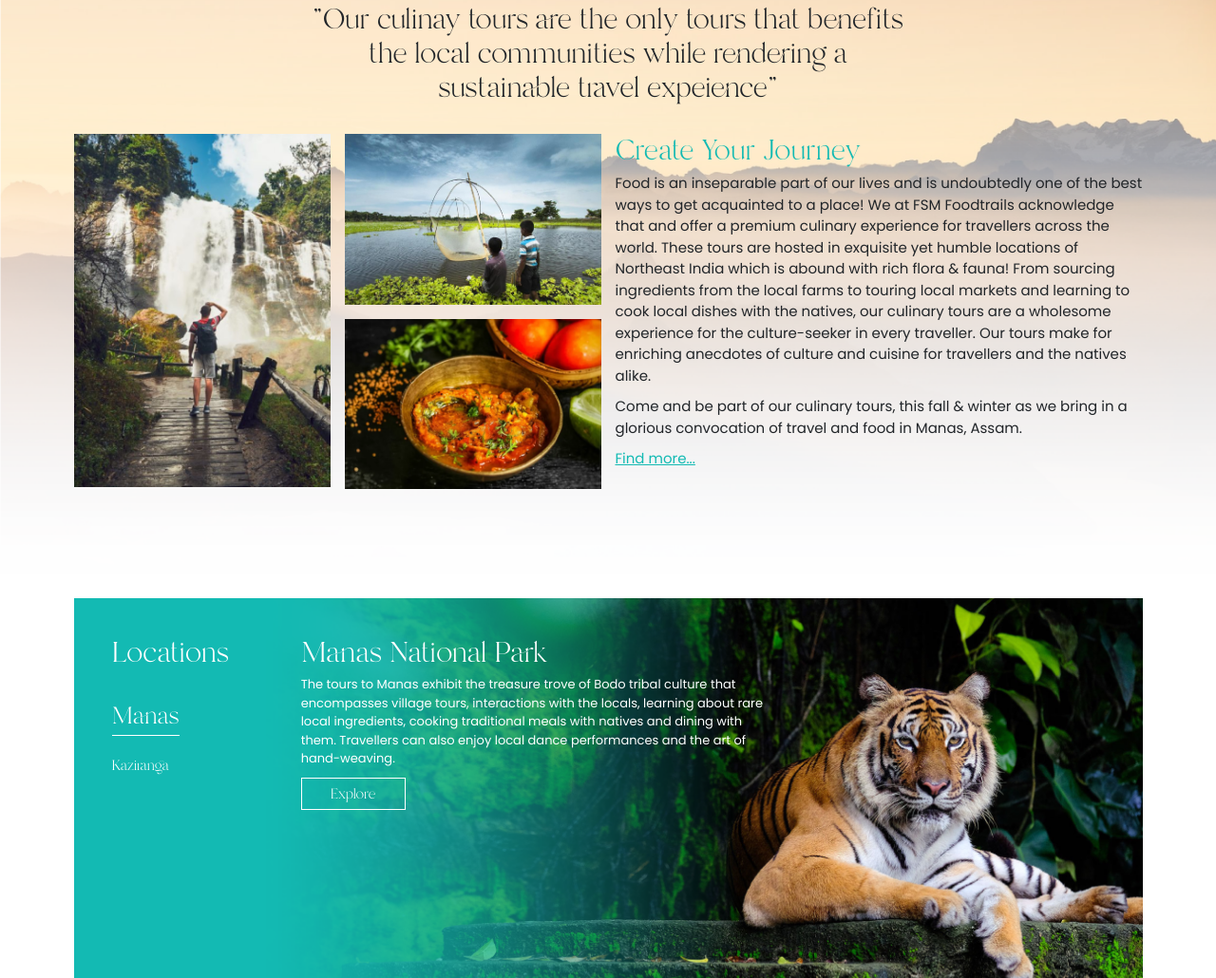
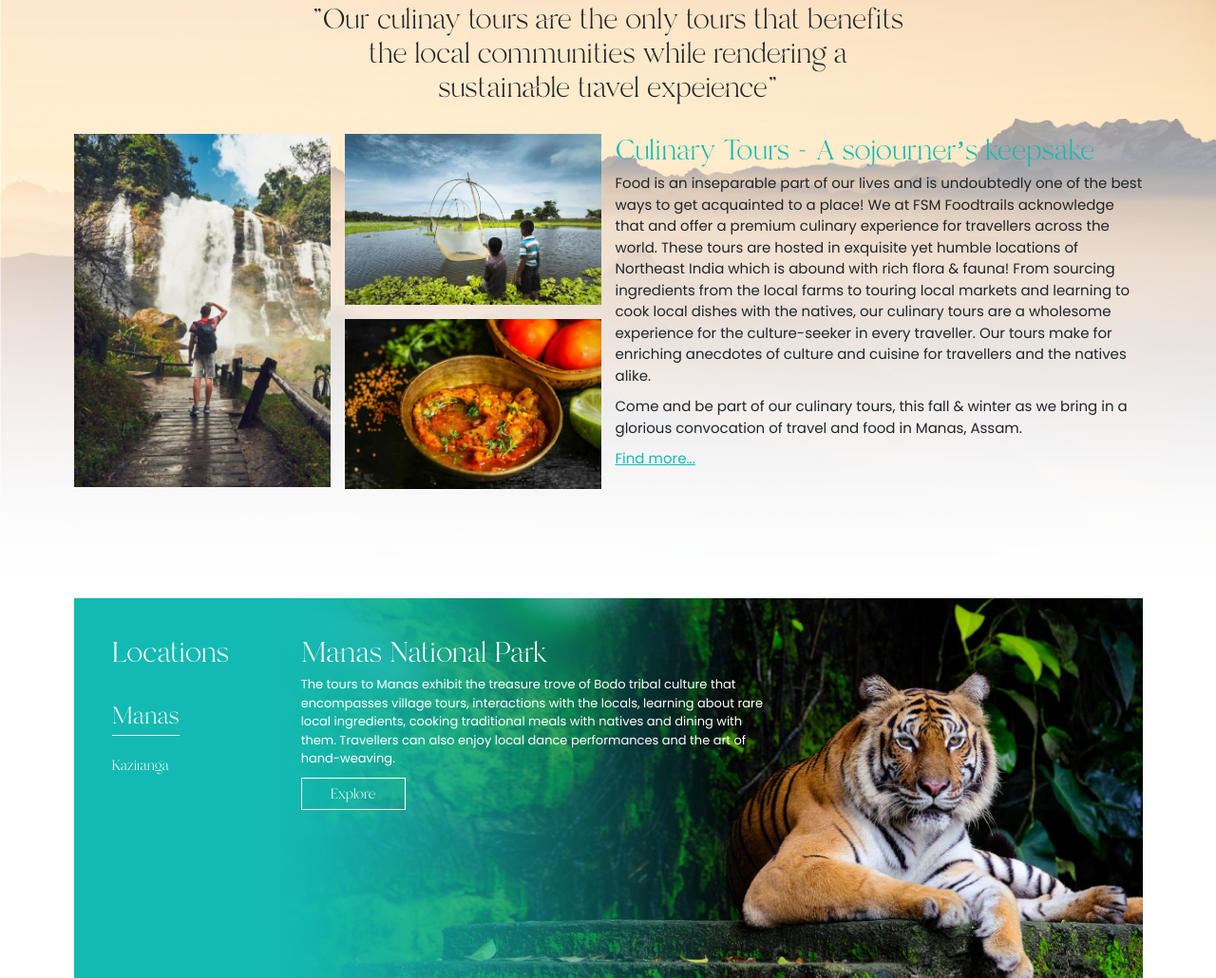
Before and after one commit to alokekodus/foodtrail, a plain HTML site: page index.html in a window 1280 px wide. Shown: the part 897-1927 px from the top of the page at 95% size. Drawn offline with Linux system fonts and the light colour scheme.

Commit message:
Content update

```diff
--- a/index.html
+++ b/index.html
@@ -143,7 +143,7 @@
 
             <div class="col-md-12 col-lg-6">
               <h3 class="section_header wow animate__fadeInUp">
-                Create Your Journey
+                Culinary Tours - A sojourner’s keepsake
               </h3>
 
               <p class="text wow animate__fadeInUp">
```
